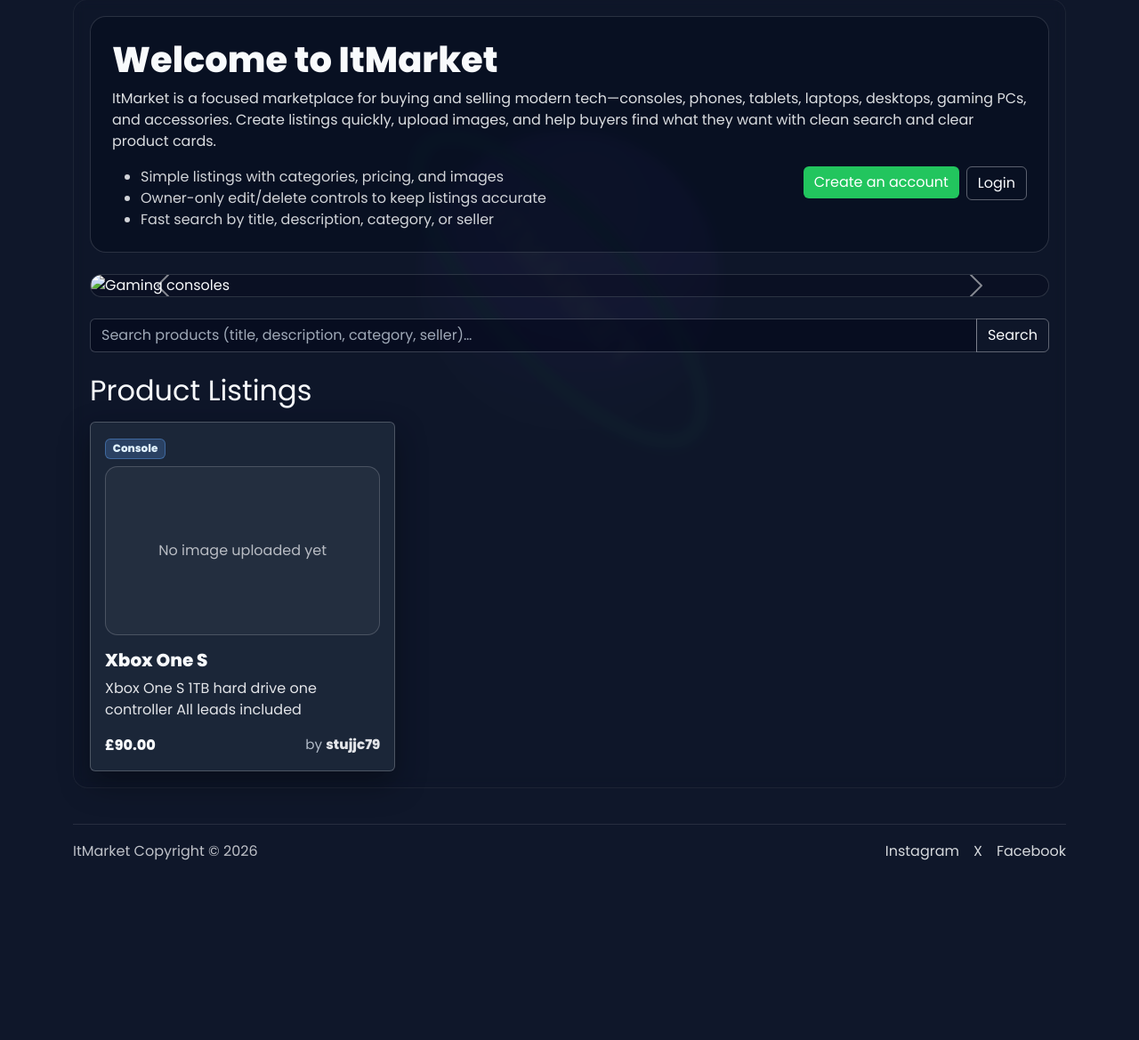
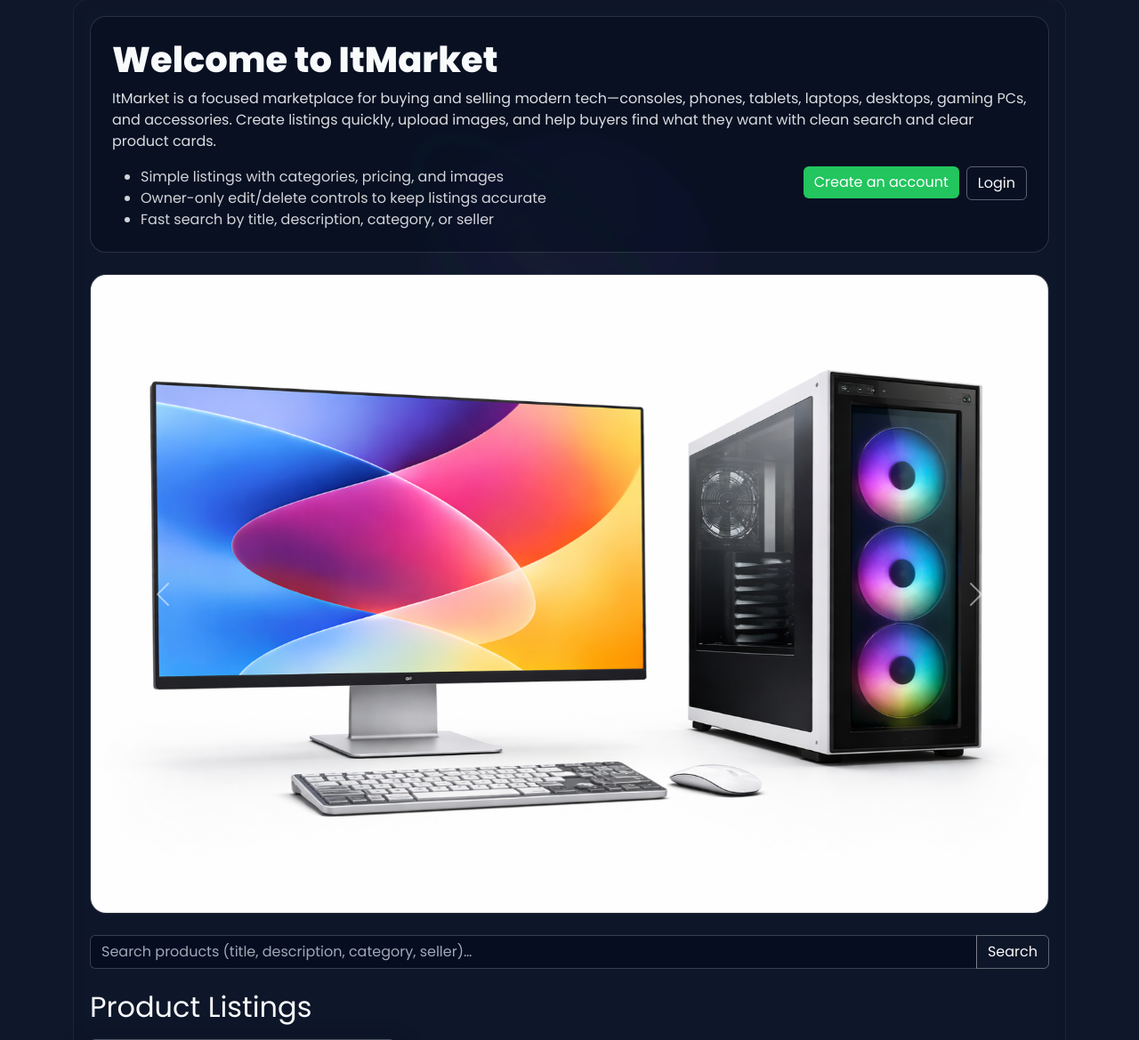
Before and after one commit to cstuart756/itmarket, a Django app: page / in a window 1280 px wide. Shown: the part 85-1254 px from the top of the page at 89% size. Before the commit the page ends 1052 px from the top, so only its background shows below. Run offline with Django 4.2, Linux system fonts and the light colour scheme; data comes from the database, SQL or seed files in the repository; data that the repository does not hold is empty; parts of the project's set-up code (start-up, migrations or seed data) failed here and were passed over.

Commit message:
Update homepage carousel with new product images

```diff
--- a/marketplace/templates/marketplace/product_list.html
+++ b/marketplace/templates/marketplace/product_list.html
@@ -29,28 +29,66 @@
   </div>
 </div>
 
+{% load static %}
+
 <div class="carousel-frame mb-4">
   <div id="itmarketCarousel" class="carousel slide" data-bs-ride="carousel">
+
     <div class="carousel-inner">
 
       <div class="carousel-item active">
-        <img class="d-block w-100" alt="Gaming consoles"
-             src="/static/marketplace/slides/slide-consoles.svg">
+        <img class="d-block w-100" alt="Desktop PC"
+             src="{% static 'marketplace/slides/slide-desktop.png' %}">
       </div>
 
       <div class="carousel-item">
-        <img class="d-block w-100" alt="Phones and tablets"
-             src="/static/marketplace/slides/slide-mobile.svg">
+        <img class="d-block w-100" alt="Gaming PC"
+             src="{% static 'marketplace/slides/slide-gamingpc.png' %}">
       </div>
 
       <div class="carousel-item">
-        <img class="d-block w-100" alt="Laptops and desktops"
-             src="/static/marketplace/slides/slide-computers.svg">
+        <img class="d-block w-100" alt="Apple iMac"
+             src="{% static 'marketplace/slides/slide-imac.png' %}">
       </div>
 
       <div class="carousel-item">
-        <img class="d-block w-100" alt="Gaming and accessories"
-             src="/static/marketplace/slides/slide-accessories.svg">
+        <img class="d-block w-100" alt="iPhone"
+             src="{% static 'marketplace/slides/slide-iphone.png' %}">
+      </div>
+
+      <div class="carousel-item">
+        <img class="d-block w-100" alt="Laptop"
+             src="{% static 'marketplace/slides/slide-laptop.png' %}">
+      </div>
+
+      <div class="carousel-item">
+        <img class="d-block w-100" alt="Meta Quest"
+             src="{% static 'marketplace/slides/slide-meta.png' %}">
+      </div>
+
+      <div class="carousel-item">
+        <img class="d-block w-100" alt="PlayStation 5"
+             src="{% static 'marketplace/slides/slide-playstation.png' %}">
+      </div>
+
+      <div class="carousel-item">
+        <img class="d-block w-100" alt="Samsung Galaxy"
+             src="{% static 'marketplace/slides/slide-samsung.png' %}">
+      </div>
+
+      <div class="carousel-item">
+        <img class="d-block w-100" alt="Tablet"
+             src="{% static 'marketplace/slides/slide-tablet.png' %}">
+      </div>
+
+      <div class="carousel-item">
+        <img class="d-block w-100" alt="Xbox One S"
+             src="{% static 'marketplace/slides/slide-xboxones.png' %}">
+      </div>
+
+      <div class="carousel-item">
+        <img class="d-block w-100" alt="Xbox Series X"
+             src="{% static 'marketplace/slides/slide-xboxseries.png' %}">
       </div>
 
     </div>
@@ -59,12 +97,15 @@
       <span class="carousel-control-prev-icon" aria-hidden="true"></span>
       <span class="visually-hidden">Previous</span>
     </button>
+
     <button class="carousel-control-next" type="button" data-bs-target="#itmarketCarousel" data-bs-slide="next">
       <span class="carousel-control-next-icon" aria-hidden="true"></span>
       <span class="visually-hidden">Next</span>
     </button>
+
   </div>
 </div>
+
 
 <form method="get" class="mb-4">
   <div class="input-group">
```
Also changed, not shown: static/marketplace/slides/slide-accessories.svg (deleted), static/marketplace/slides/slide-computers.svg (deleted), static/marketplace/slides/slide-consoles.svg (deleted), static/marketplace/slides/slide-desktop.png (added), static/marketplace/slides/slide-gamingpc.png (added), static/marketplace/slides/slide-imac.png (added), static/marketplace/slides/slide-iphone.png (added), static/marketplace/slides/slide-laptop.png (added), static/marketplace/slides/slide-meta.png (added), static/marketplace/slides/slide-mobile.svg (deleted), static/marketplace/slides/slide-playstation.png (added), static/marketplace/slides/slide-samsung.png (added), static/marketplace/slides/slide-tablet.png (added), static/marketplace/slides/slide-xboxones.png (added), 1 more files, 1 other file.
